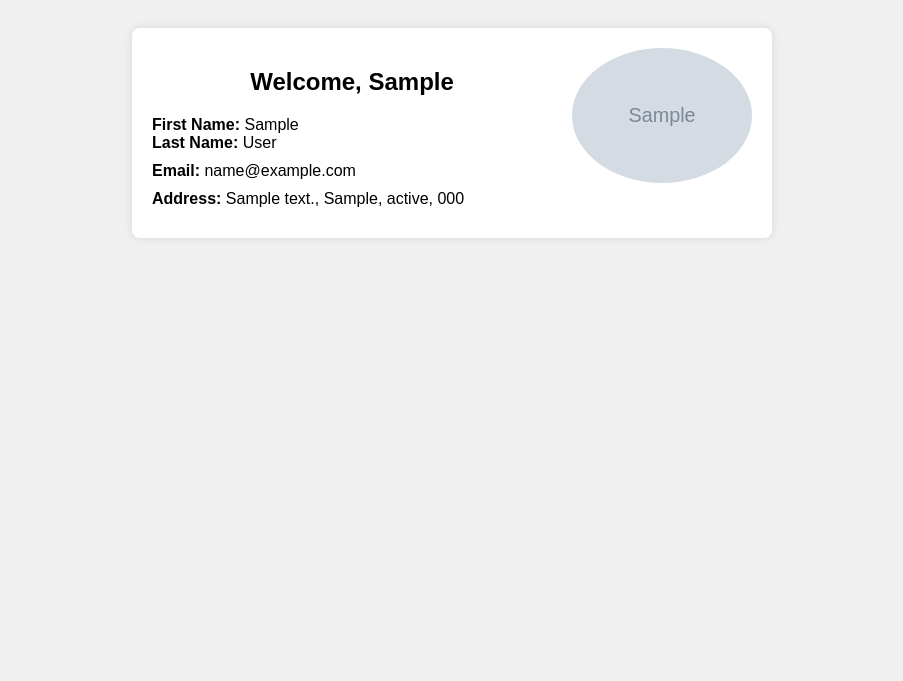
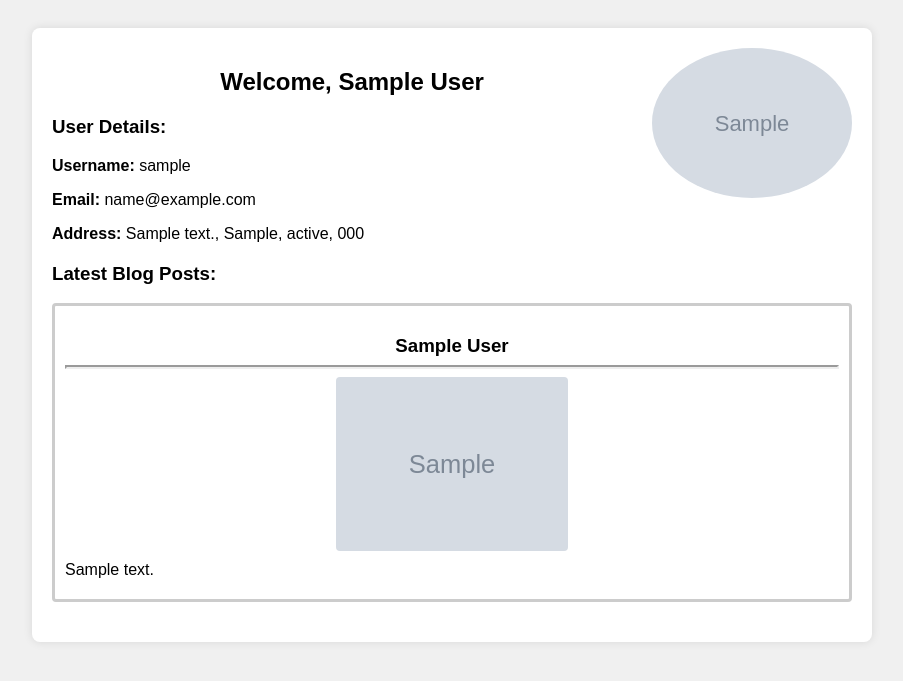
Before and after one commit to alokshandilya/django-login, a Django app: page /users/dashboard/ in a window 1280 px wide. Shown: the top 681 px of the page, without its empty margins (188-1091 px from the left). Run offline with Django 5.2, Linux system fonts and the light colour scheme; a user stored in the database is signed in; tables that the repository leaves empty hold one stand-in row (values such as "Sample post"); grey boxes marked "Sample" are stand-in pictures.

Commit message:
add Blogs view in patient dashboard

```diff
--- a/users/templates/patient_dashboard.html
+++ b/users/templates/patient_dashboard.html
@@ -13,14 +13,13 @@
     }
 
     .dashboard-container {
-      max-width: 600px;
+      max-width: 800px;
       margin: 0 auto;
       background-color: #fff;
       padding: 20px;
       border-radius: 8px;
       box-shadow: 0 0 10px rgba(0, 0, 0, 0.1);
       overflow: hidden;
-      /* Ensure container wraps around floated elements */
     }
 
     .dashboard-container h2 {
@@ -28,59 +27,81 @@
       margin-bottom: 20px;
     }
 
-    .dashboard-item {
+    .blog-list {
+      margin-top: 20px;
+    }
+
+    .blog-item {
+      border: 3px solid #ccc;
+      border-radius: 4px;
+      padding: 10px;
+      margin-bottom: 20px;
+    }
+
+    .blog-item h3 {
+      margin-bottom: 5px;
+      text-align: center;
+    }
+
+    .blog-item img {
+      display: block;
+      margin: auto;
+      max-width: 30%;
+      border-radius: 4px;
       margin-bottom: 10px;
     }
 
-    .dashboard-item label {
-      font-weight: bold;
+    .blog-item .summary {
+      margin-bottom: 10px;
     }
 
-    .dashboard-item img {
-      float: right;
-      /* Float the image to the right */
-      max-width: 30%;
-      /* Set a maximum width for responsiveness */
-      border-radius: 50%;
-      /* Make the image circular */
-      margin-left: 20px;
-      /* Add margin for spacing */
+    .category-section {
+      margin-top: 20px;
     }
 
-    .dashboard-item .details {
-      overflow: hidden;
-      /* Clear floating elements */
+    .category {
+      margin-bottom: 10px;
+    }
+
+    .category h3 {
+      margin-bottom: 5px;
+    }
+
+    .category .posts {
+      margin-left: 20px;
     }
   </style>
 </head>
 
 <body>
   <div class="dashboard-container">
-    <div class="dashboard-item">
-      <img src="{{ user.profile_picture.url }}" alt="Profile Picture">
+    {% if user.profile_picture %}
+    <img src="{{ user.profile_picture.url }}" style="float: right; border-radius: 50%; max-width: 200px"
+      alt="Profile Picture">
+    {% endif %}
+    <h2>Welcome, {{ user.first_name }} {{ user.last_name }}</h2>
+
+    <div class="user-details">
+      <h3>User Details:</h3>
+      <p><strong>Username:</strong> {{ user.username }}</p>
+      <p><strong>Email:</strong> {{ user.email }}</p>
+      <p><strong>Address:</strong> {{ user.address_line1 }}, {{ user.city }}, {{ user.state }}, {{ user.pincode }}</p>
     </div>
-    <h2>Welcome, {{ user.first_name }}</h2>
-    <div class="details">
-      <label><b>First Name:</b></label>
-      <span>{{ user.first_name }}</span>
-    </div>
-    <div class="dashboard-item">
-      <div class="details">
-        <label>Last Name:</label>
-        <span>{{ user.last_name }}</span>
+
+    <div class="blog-list">
+      <h3>Latest Blog Posts:</h3>
+      {% if blog_posts %}
+      {% for post in blog_posts %}
+      <div class="blog-item">
+        <h3>{{ post.title }}</h3>
+        <hr style="border-width: 2px">
+        <img src="{{ post.image.url }}" alt="Blog Image">
+        <div class="summary">{{ post.summary }}</div>
       </div>
-    </div>
-    <div class="dashboard-item">
-      <div class="details">
-        <label>Email:</label>
-        <span>{{ user.email }}</span>
-      </div>
-    </div>
-    <div class="dashboard-item">
-      <div class="details">
-        <label>Address:</label>
-        <span>{{ user.address_line1 }}, {{ user.city }}, {{ user.state }}, {{ user.pincode }}</span>
-      </div>
+      {% endfor %}
+      {% else %}
+      <p>No blog posts available.</p>
+      {% endif %}
     </div>
   </div>
 </body>
```
